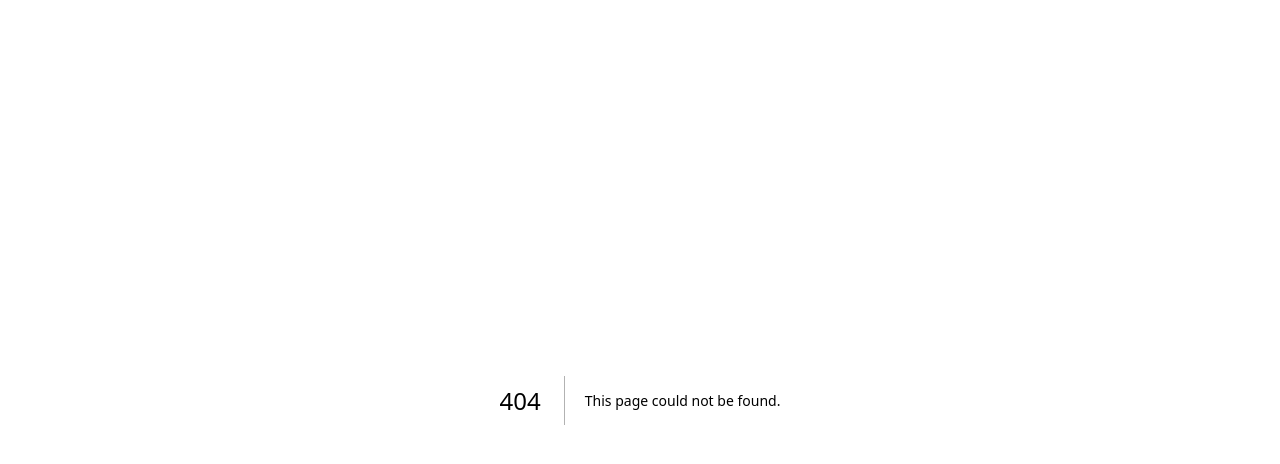
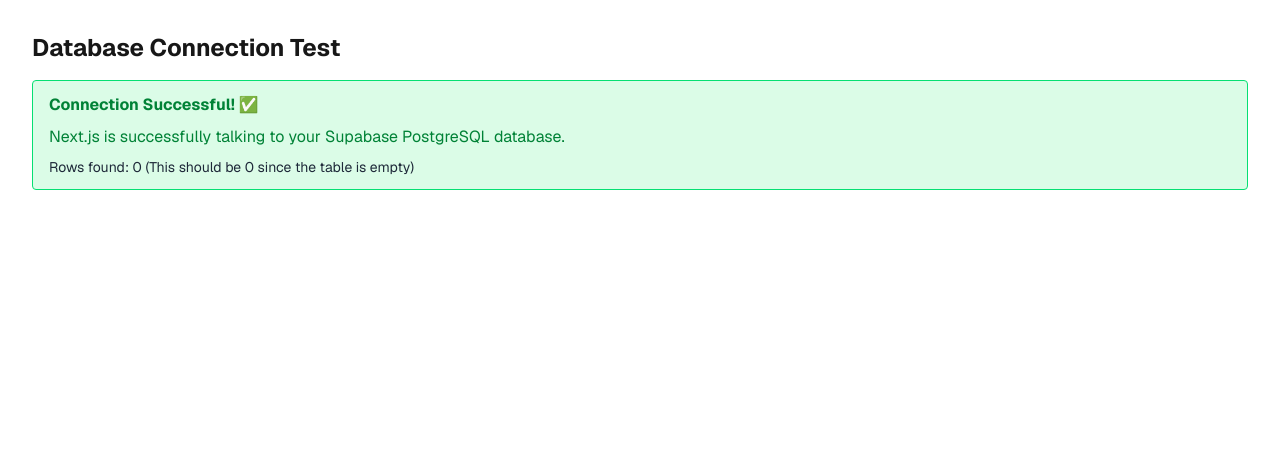
Before and after one commit to AdamHaziqTP/study-hub, a Next.js app: page /test-db in a window 1280 px wide. Before the commit this address had no page. Shown: the top 464 px of the page. Built offline with nearby package versions, Linux system fonts and the light colour scheme; no server answers; the database is empty.

Commit message:
Phase 4 Complete: Next.js successfully connected to Supabase Data API

```diff
--- a/package.json
+++ b/package.json
@@ -9,6 +9,7 @@
     "lint": "eslint"
   },
   "dependencies": {
+    "@supabase/supabase-js": "^2.112.3",
     "next": "16.3.1",
     "react": "19.2.8",
     "react-dom": "19.2.8"
--- /dev/null
+++ b/src/app/test-db/page.tsx
@@ -0,0 +1,28 @@
+import { supabase } from "@/lib/supabase";
+
+export default async function TestDB() {
+  // Try to grab 1 row from the studies table
+  const { data, error } = await supabase
+    .from("studies")
+    .select("*")
+    .limit(1);
+
+  return (
+    <div className="p-8 font-sans">
+      <h1 className="text-2xl font-bold mb-4">Database Connection Test</h1>
+
+      {error ? (
+        <div className="bg-red-100 border border-red-400 text-red-700 px-4 py-3 rounded relative">
+          <p><strong>Connection Error:</strong></p>
+          <pre className="mt-2 text-sm">{JSON.stringify(error, null, 2)}</pre>
+        </div>
+      ) : (
+        <div className="bg-green-100 border border-green-400 text-green-700 px-4 py-3 rounded relative">
+          <p><strong>Connection Successful! ✅</strong></p>
+          <p className="mt-2">Next.js is successfully talking to your Supabase PostgreSQL database.</p>
+          <p className="mt-2 text-sm text-gray-800">Rows found: {data?.length} (This should be 0 since the table is empty)</p>
+        </div>
+      )}
+    </div>
+  );
+}
--- /dev/null
+++ b/src/lib/supabase.ts
@@ -0,0 +1,6 @@
+import { createClient } from "@supabase/supabase-js";
+
+const supabaseUrl = process.env.NEXT_PUBLIC_SUPABASE_URL!;
+const supabaseAnonKey = process.env.NEXT_PUBLIC_SUPABASE_ANON_KEY!;
+
+export const supabase = createClient(supabaseUrl, supabaseAnonKey);
```
Also changed, not shown: 1 other file (tests, documents, lock files or other folders).
